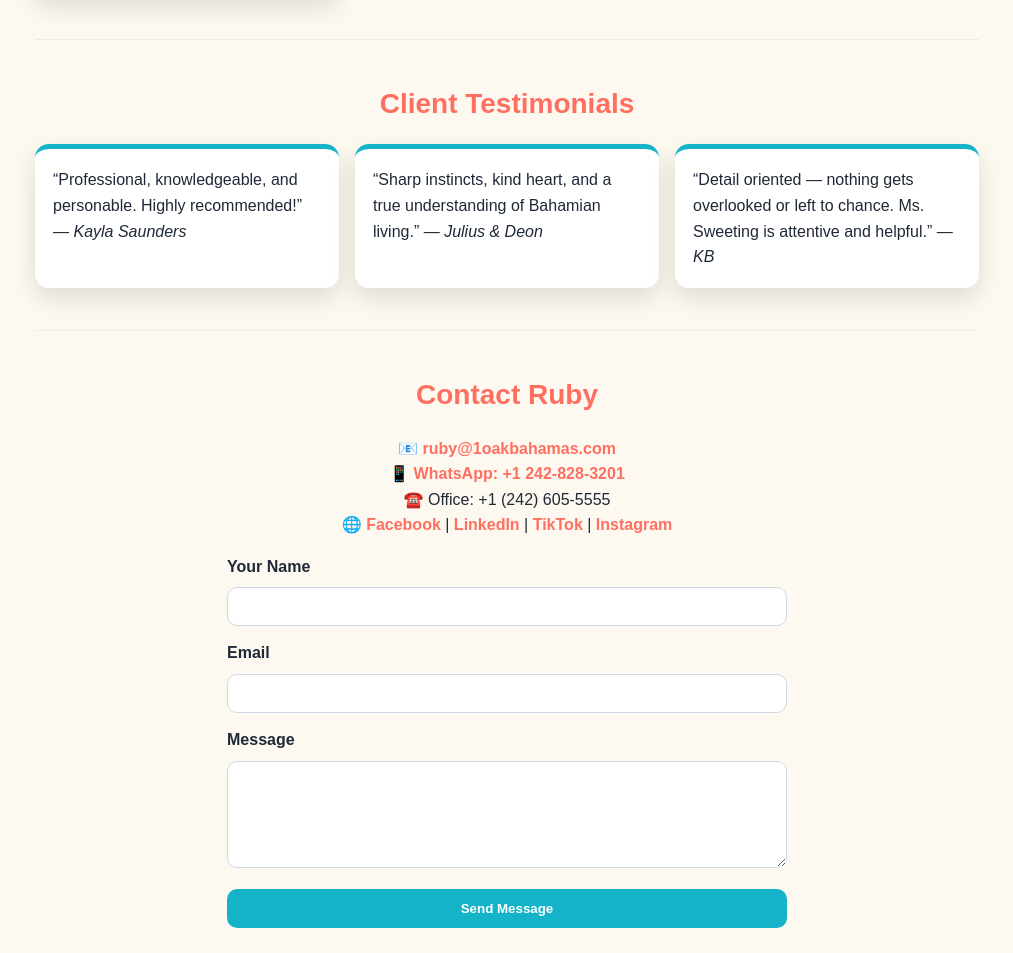
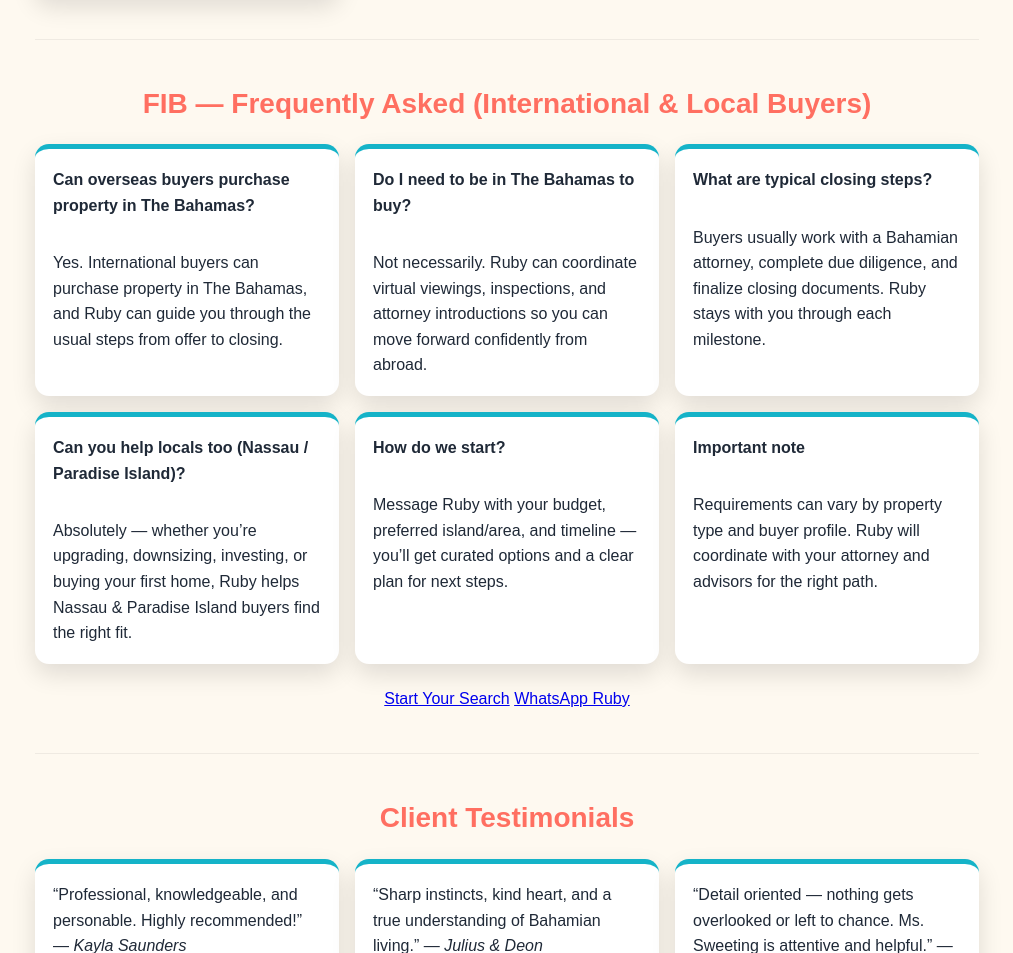
Before and after one commit to ruby-dotcom/Ruby-Sweeting-personal-site, a website: page public/index.html in a window 1280 px wide. Shown: the part 2337-3290 px from the top of the page, without its empty margins (133-1146 px from the left). Drawn offline with Linux system fonts and the light colour scheme.

Commit message:
Update index.html

```diff
--- a/public/index.html
+++ b/public/index.html
@@ -162,6 +162,46 @@
         <div class="card"><strong>Under $300k Opportunity</strong>Ask Ruby for current BMLS picks under $300k that match your goals.</div>
       </div>
     </section>
+<section id="fib">
+  <h2>FIB — Frequently Asked (International & Local Buyers)</h2>
+
+  <div class="grid">
+    <div class="card">
+      <strong>Can overseas buyers purchase property in The Bahamas?</strong><br>
+      Yes. International buyers can purchase property in The Bahamas, and Ruby can guide you through the usual steps from offer to closing.
+    </div>
+
+    <div class="card">
+      <strong>Do I need to be in The Bahamas to buy?</strong><br>
+      Not necessarily. Ruby can coordinate virtual viewings, inspections, and attorney introductions so you can move forward confidently from abroad.
+    </div>
+
+    <div class="card">
+      <strong>What are typical closing steps?</strong><br>
+      Buyers usually work with a Bahamian attorney, complete due diligence, and finalize closing documents. Ruby stays with you through each milestone.
+    </div>
+
+    <div class="card">
+      <strong>Can you help locals too (Nassau / Paradise Island)?</strong><br>
+      Absolutely — whether you’re upgrading, downsizing, investing, or buying your first home, Ruby helps Nassau & Paradise Island buyers find the right fit.
+    </div>
+
+    <div class="card">
+      <strong>How do we start?</strong><br>
+      Message Ruby with your budget, preferred island/area, and timeline — you’ll get curated options and a clear plan for next steps.
+    </div>
+
+    <div class="card">
+      <strong>Important note</strong><br>
+      Requirements can vary by property type and buyer profile. Ruby will coordinate with your attorney and advisors for the right path.
+    </div>
+  </div>
+
+  <div class="cta-row" style="text-align:center; margin-top:22px;">
+    <a class="btn" href="#contact">Start Your Search</a>
+    <a class="btn btn-outline" href="https://wa.me/12428283201" target="_blank" rel="noopener">WhatsApp Ruby</a>
+  </div>
+</section>
 
     <section id="testimonials">
       <h2>Client Testimonials</h2>
```
